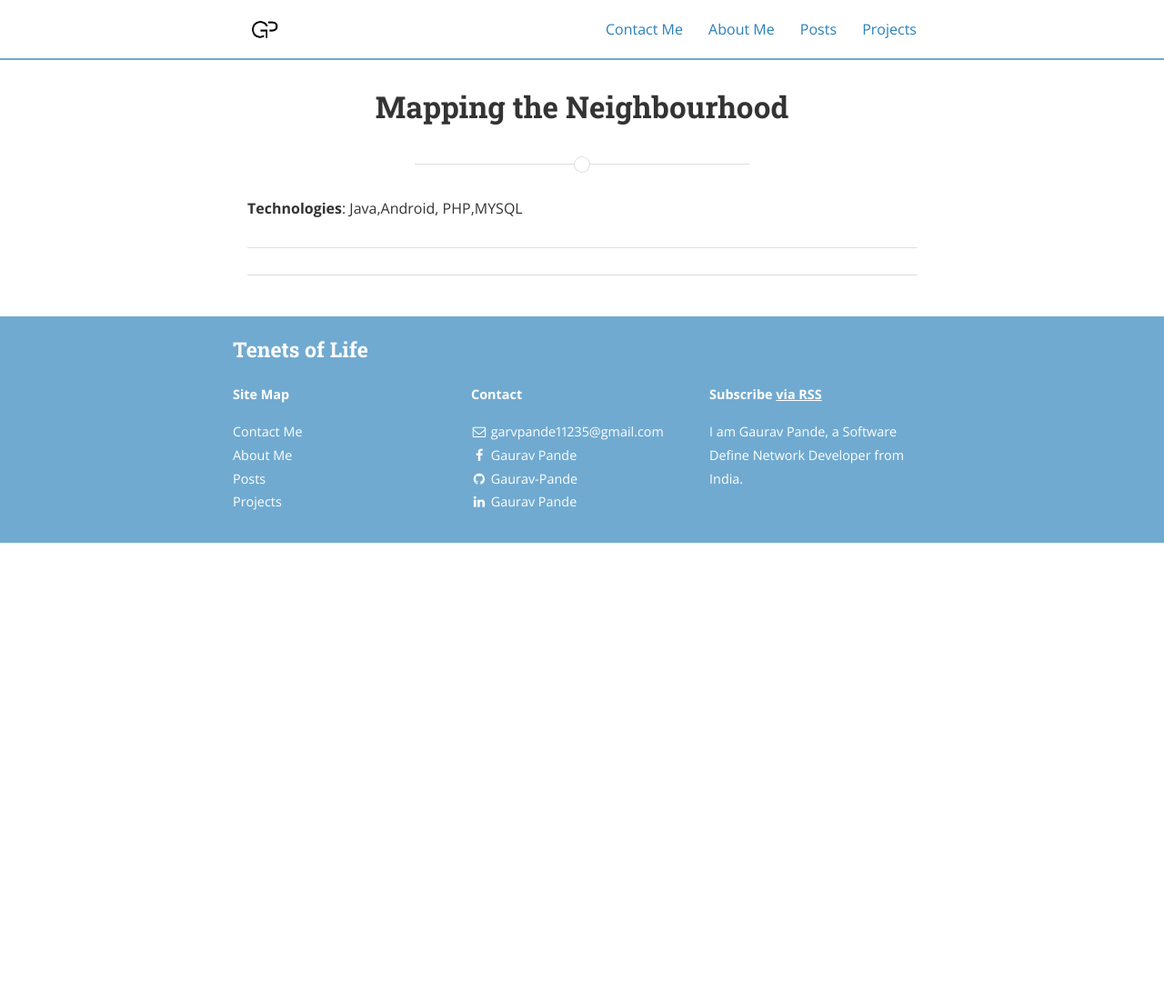
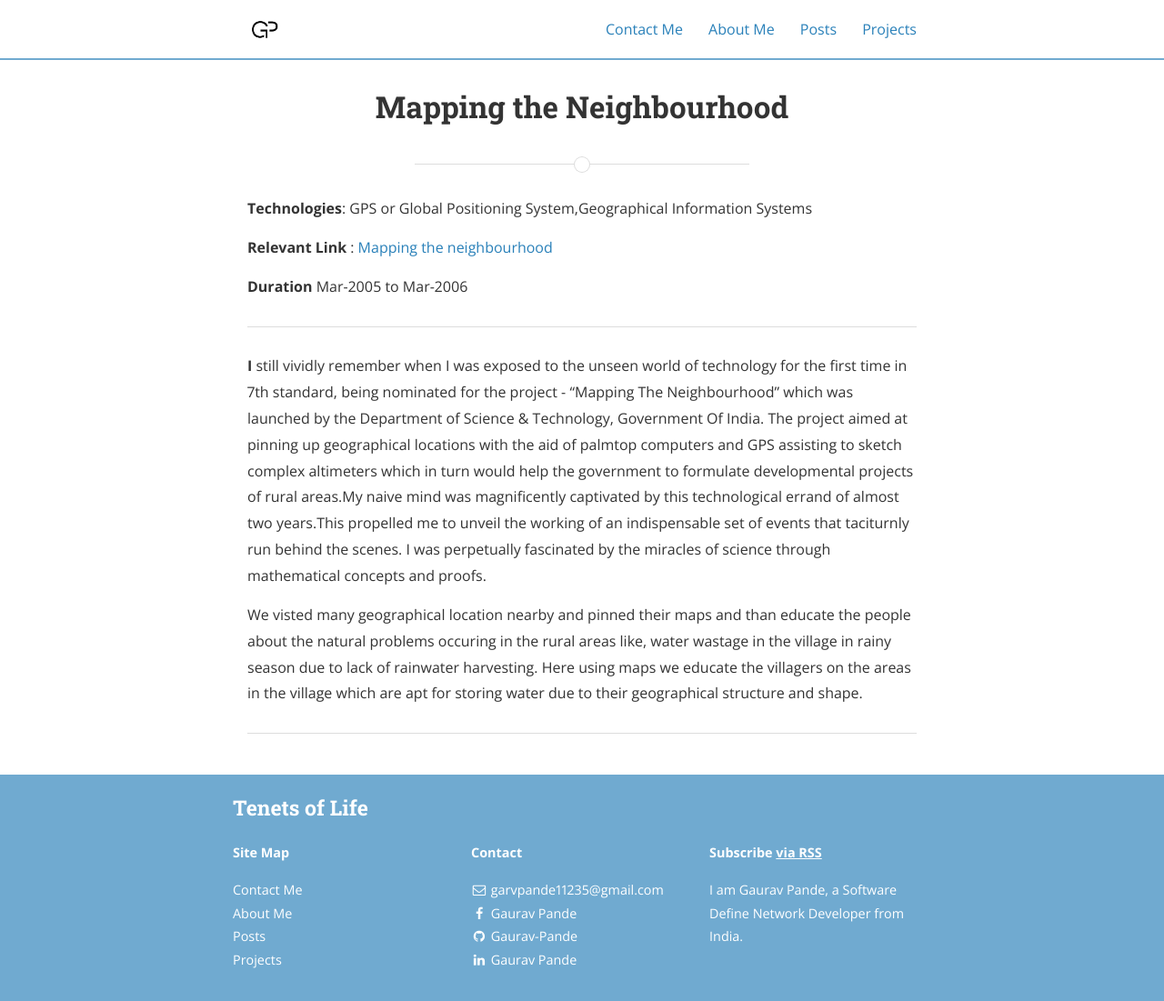
Before and after one commit to Gaurav-Pande/gaurav-pande.github.io, a Jekyll site: the page built from _projects/neighbourhood.md, in a window 1280 px wide. Shown: the whole page at 91% size. Built offline with Jekyll 4.4.1, drawn with Linux system fonts in a browser that asks for light colours; nearby versions of some CDN libraries; a style sheet for code colours, icons or effects is not loaded; before the commit the page ends 900 px from its top, so only the background shows below that.

Commit message:
Update neighbourhood.md

```diff
--- a/_projects/neighbourhood.md
+++ b/_projects/neighbourhood.md
@@ -1,15 +1,26 @@
 ---
 layout: page
-title:  "Mapping the Neighbourhood"
-date:   2016-01-01 08:43:59
+title: Mapping the Neighbourhood
+date:
+  'Tue Dec 20 2016 14:13:59 GMT+0530 (IST)': null
 permalink: /neighbourhood/
 categories: mixed
-desc: "A rural developement project conducted by Department of Science, Government of India"
+desc: >-
+  A rural developement project conducted by Department of Science, Government of
+  India
+published: true
 ---
 
-**Technologies**: Java,Android, PHP,MYSQL
+**Technologies**: GPS or Global Positioning System,Geographical Information Systems
+
+**Relevant Link** : [Mapping the neighbourhood](http://www.comminit.com/ict-4-development/content/mapping-neighbourhood)
+
+**Duration** Mar-2005 to Mar-2006
 
 ---
+**I** still vividly remember when I was exposed to the unseen world of technology for the first time in 7th standard, being nominated for the project - “Mapping The Neighbourhood” which was launched by the Department of Science & Technology, Government Of India. The project aimed at pinning up geographical locations with the aid of palmtop computers and GPS assisting to sketch complex altimeters which in turn would help the government to formulate developmental projects of rural areas.My naive mind was magnificently captivated by this technological errand of almost two years.This propelled me to unveil the working of an indispensable set of events that taciturnly run behind the scenes. I was perpetually fascinated by the miracles of science through mathematical concepts and proofs.
+
+We visted many geographical location nearby and pinned their maps and than educate the people about the natural problems occuring in the rural areas like, water wastage in the village in rainy season due to lack of rainwater harvesting. Here using maps we educate the villagers on the areas in the village which are apt for storing water due to their geographical structure and shape.
 
 
 ---
```
